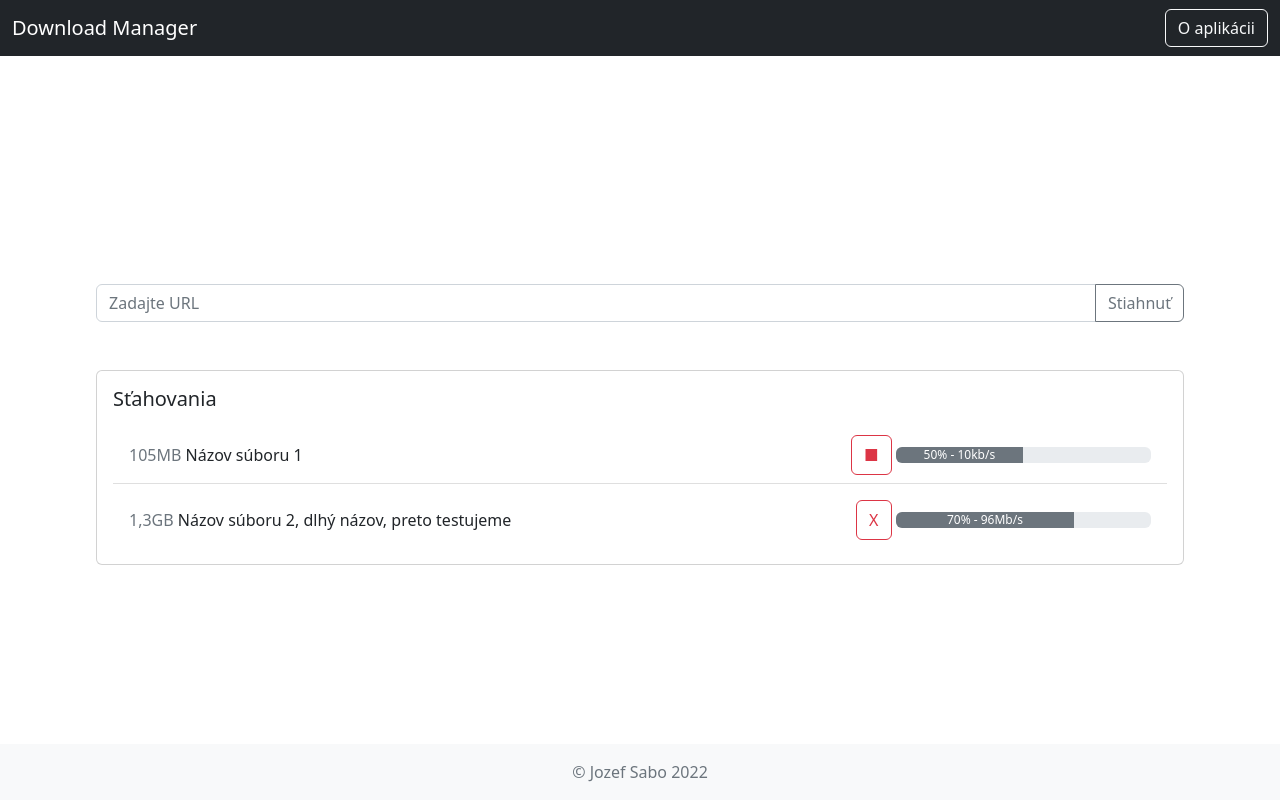
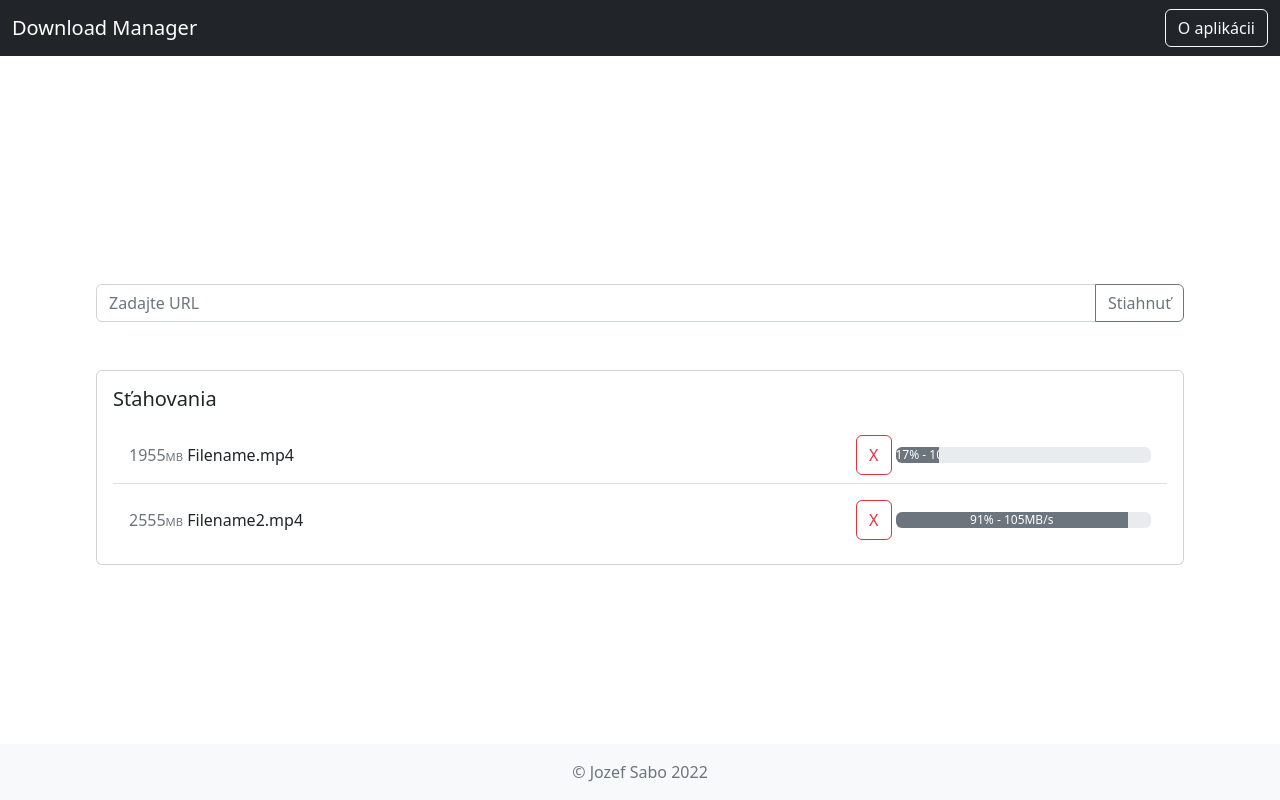
Before and after one commit to jozef-sabo/DownloadManager, a Flask app: page / in a window 1280 px wide. Run offline with Flask 2, Linux system fonts and the light colour scheme; some libraries are stand-ins or nearby versions.

Commit message:
Added simple JS application - receiving init data, rendering page, handling socketio data

```diff
--- /dev/null
+++ b/static/app.js
@@ -0,0 +1,144 @@
+let input_url = document.getElementById("input_url");
+let list_downloads = document.getElementById("list_downloads");
+let data_version = 0;
+let size_multipliers = {
+    "B": 1,
+    "kB": 1024,
+    "MB": 1_048_576,
+    "GB": 1_073_741_824,
+    "TB": 1_099_511_627_776,
+    "PB": 1_125_899_906_842_624
+}
+let array_items = []
+let socket = io();
+
+function download() {
+    let url = input_url.value
+    let data = JSON.stringify(
+        {
+            "url": url,
+            "ftp_client": 0
+        }
+    )
+    send_request("download", "POST", data, null, null)
+
+}
+
+function send_request(
+    url, type, data, on_success, on_failed,
+    headers = { "Accept": "application/json", "Content-Type": "application/json"}
+) {
+    let xhr= new XMLHttpRequest();
+    xhr.open(type, url);
+
+    if (typeof headers === "object") {
+         Object.keys(headers).forEach(key => xhr.setRequestHeader(key, headers[key]))
+    }
+
+    xhr.onload = function() {
+        if (xhr.status === 200) { if (on_success) on_success(xhr.response) }
+        else { if (on_failed) on_failed() }
+    };
+
+    xhr.send(data);
+}
+
+function setup_socketio() {
+    socket.on('connect', function() {
+        //socket.emit('my event', {data: 'I\'m connected!'});
+    });
+
+    socket.on("downloading", function(listener) {
+        listener["files"].forEach(function (value, index) {
+            edit_list_item(index, value)
+        })
+        //socket.emit('my event', {data: 'Lets goo!'});
+    });
+}
+
+function render_items(data, from_user = false) {
+    if (!from_user) data = JSON.parse(data)
+    data_version = data["files_version"]
+
+    clear_list()
+    data["files"].forEach(function (value) {
+        add_list_item(value)
+    })
+}
+
+function clear_list() {
+    list_downloads.innerHTML = ""
+}
+
+function convert_size_to_array(size) {
+    let size_unit = "B"
+    let size_number = Number(size)
+
+    if (isNaN(size_number)) {
+        size_unit = size.charAt(size.length-1) + "B"
+        size_number = Number(size.slice(0, size.length - 1))
+    }
+
+    let in_bytes = size_number * size_multipliers[size_unit]
+
+    return [size_number, size_unit, in_bytes]
+}
+
+function add_list_item(file_data) {
+    let filename = file_data["title"]
+    let total_arr = convert_size_to_array(file_data["total"])
+    let speed_arr = convert_size_to_array(file_data["speed"])
+    let downloaded_arr = convert_size_to_array(file_data["downloaded"])
+
+    array_items.push({"title": filename, "total": total_arr})
+
+    let percent = Math.floor(100 * downloaded_arr[2] / total_arr[2])
+
+
+
+    let list_item = `<li class="list-group-item">
+                            <div class="pt-2 d-flex align-content-between justify-content-between flex-column flex-md-row">
+                                <div class="d-flex flex-row justify-content-between w-100">
+                                    <div class="py-2">
+                                        <span class="text-muted">` + total_arr[0] +`<span class="size-marker">` + total_arr[1] +`</span> </span>
+                                        <span>` + filename +`</span>
+                                    </div>
+                                    <button type="button" class="btn btn-outline-danger mx-1">X</button>
+                                </div>
+                                <div class="col-md-3 d-flex flex-column justify-content-center pt-md-0 pt-2">
+                                    <div class="progress">
+                                        <div class="progress-bar" role="progressbar" style="width: ` + percent +`%" aria-valuenow="` + percent +`" aria-valuemin="0" aria-valuemax="100">` + percent +`% - ` + speed_arr[0] + speed_arr[1] +`/s</div>
+                                    </div>
+                                </div>
+                            </div>
+                        </li>`
+    list_downloads.append(document.createRange().createContextualFragment(list_item))
+}
+
+function edit_list_item(index, data) {
+    let progress_bar = list_downloads.children[index].firstElementChild.children[1].firstElementChild.firstElementChild
+    let progress_bar_text_arr = progress_bar.innerHTML.split("-")
+
+    if (data["speed"] !== undefined) {
+        let speed_arr = convert_size_to_array(data["speed"])
+        progress_bar = list_downloads.children[index].firstElementChild.children[1].firstElementChild.firstElementChild
+        progress_bar_text_arr[1] = ` ${speed_arr[0]}${speed_arr[1]}/s`
+        progress_bar.innerHTML = progress_bar_text_arr.join("-")
+    }
+
+    if (data["downloaded"] !== undefined) {
+        let downloaded_arr = convert_size_to_array(data["downloaded"])
+        let percent = Math.floor(100 * downloaded_arr[2] / array_items[index]["total"][2])
+        progress_bar_text_arr[0] = `${percent}% `
+        progress_bar.innerHTML = progress_bar_text_arr.join("-")
+        progress_bar.style.width = percent + "%"
+        progress_bar.setAttribute("aria-valuenow", String(percent))
+    }
+}
+
+function initialize() {
+    send_request("init", "GET", null, render_items)
+    setup_socketio()
+}
+
+initialize()
--- a/templates/index.html
+++ b/templates/index.html
@@ -5,7 +5,9 @@
     <meta name="viewport" content="width=device-width, initial-scale=1">
     <title>Download Manager</title>
     <link href="https://cdn.jsdelivr.net/npm/bootstrap@5.2.0-beta1/dist/css/bootstrap.min.css" rel="stylesheet" integrity="sha384-0evHe/X+R7YkIZDRvuzKMRqM+OrBnVFBL6DOitfPri4tjfHxaWutUpFmBp4vmVor" crossorigin="anonymous">
-    <style> .progress{ --bs-progress-bar-bg: #6c757d; } </style>
+    <style> .progress{ --bs-progress-bar-bg: #6c757d; } .size-marker {font-size: .70em;} </style>
+    <script defer src="../static/app.js"></script>
+    <script src="https://cdn.socket.io/4.5.0/socket.io.min.js" integrity="sha384-7EyYLQZgWBi67fBtVxw60/OWl1kjsfrPFcaU0pp0nAh+i8FD068QogUvg85Ewy1k" crossorigin="anonymous"></script>
 </head>
 
 <body class="h-100 d-flex flex-column justify-content-between">
@@ -21,8 +23,8 @@
     <div class="m-1 m-lg-5">
         <div class="m-1 m-lg-5" id="url-bar">
             <div class="input-group">
-                <input type="text" class="form-control" aria-label="Text input with dropdown button" placeholder="Zadajte URL">
-                <button class="btn btn-outline-secondary" type="button">Stiahnuť</button>
+                <input type="text" class="form-control" id="input_url" aria-label="URL input" placeholder="Zadajte URL">
+                <button class="btn btn-outline-secondary" type="button" onclick="download()">Stiahnuť</button>
             </div>
         </div>
 
@@ -31,40 +33,6 @@
                 <div class="card-body">
                     <h5 class="card-title">Sťahovania</h5>
                     <ul class="list-group list-group-flush" id="list_downloads">
-                        <li class="list-group-item">
-                            <div class="pt-2 d-flex align-content-between justify-content-between flex-column flex-md-row">
-                                <div class="d-flex flex-row justify-content-between w-100">
-                                    <div class="py-2">
-                                        <span class="text-muted">105<span class="size-marker">MB</span> </span>
-                                        <span>Názov súboru 1</span>
-                                    </div>
-                                    <button type="button" class="btn btn-outline-danger mx-1">■</button>
-                                </div>
-                                <div class="col-md-3 d-flex flex-column justify-content-center pt-md-0 pt-2">
-
-                                    <div class="progress">
-                                        <div class="progress-bar" role="progressbar" style="width: 50%" aria-valuenow="50" aria-valuemin="0" aria-valuemax="100">50% - 10kb/s</div>
-                                    </div>
-                                </div>
-                            </div>
-                        </li>
-                        <li class="list-group-item">
-                            <div class="pt-2 d-flex align-content-between justify-content-between flex-column flex-md-row">
-                                <div class="d-flex flex-row justify-content-between w-100">
-                                    <div class="py-2">
-                                        <span class="text-muted">1,3<span class="size-marker">GB</span> </span>
-                                        <span>Názov súboru 2, dlhý názov, preto testujeme</span>
-                                    </div>
-                                    <button type="button" class="btn btn-outline-danger mx-1">X</button>
-                                </div>
-                                <div class="col-md-3 d-flex flex-column justify-content-center pt-md-0 pt-2">
-
-                                    <div class="progress">
-                                        <div class="progress-bar" role="progressbar" style="width: 70%" aria-valuenow="70" aria-valuemin="0" aria-valuemax="100">70% - 96Mb/s</div>
-                                    </div>
-                                </div>
-                            </div>
-                        </li>
                     </ul>
                 </div>
             </div>
```
